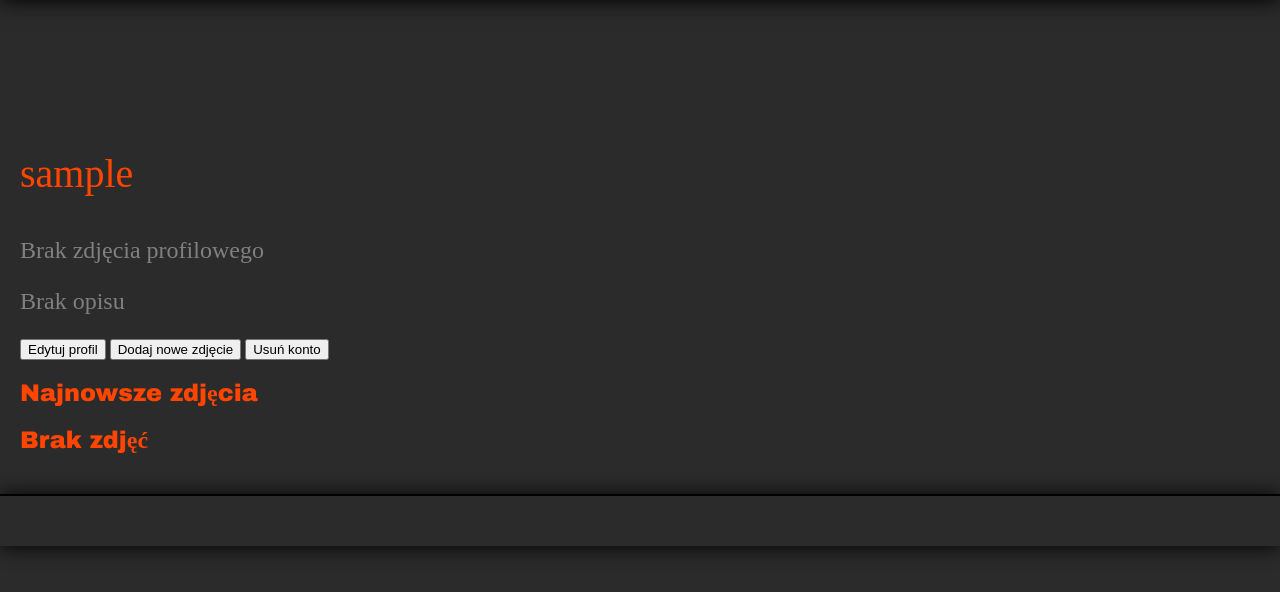
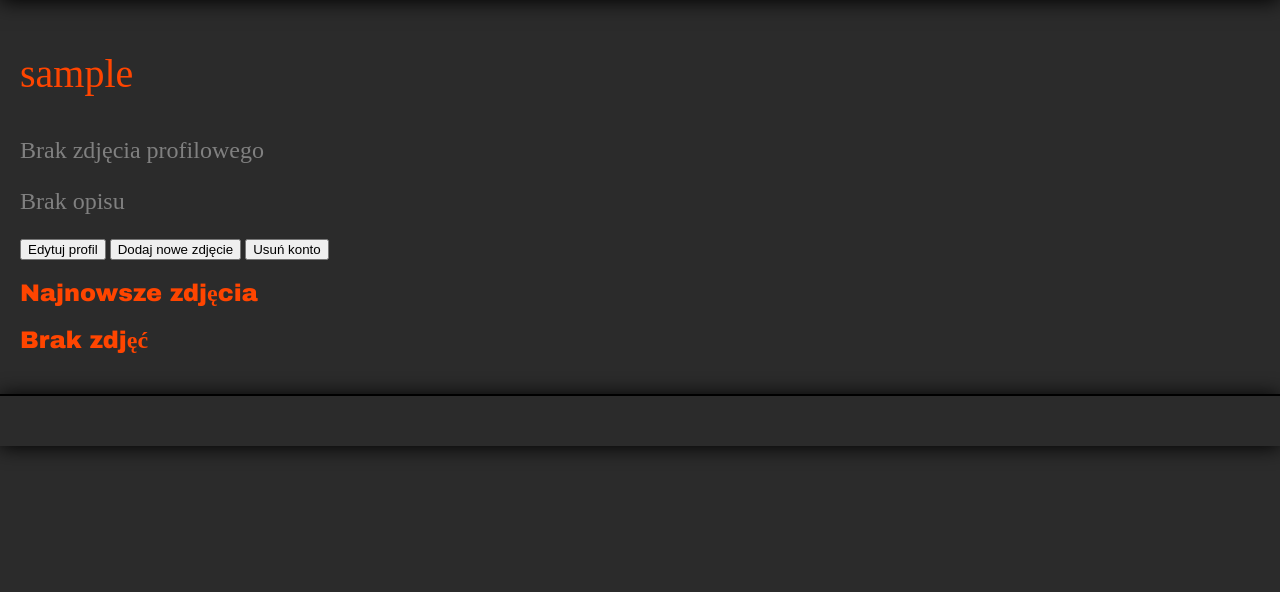
Before and after one commit to DorotaStaszczuk/SilverFox, a Django app: page /user/1/ in a window 1280 px wide. Shown: the part 97-689 px from the top of the page. Run offline with Django 3.2, Linux system fonts and the light colour scheme; the visitor is signed in with stand-in values (Sample User, id 1); data comes from the database, SQL or seed files in the repository; data that the repository does not hold is empty.

Commit message:
padding changed on user profile

```diff
--- a/SilverFox/static/css/style.css
+++ b/SilverFox/static/css/style.css
@@ -119,7 +119,7 @@ a:active {
 }
 
 #bb {
-    padding-top: 100px;
+    padding-top: 0px;
 }
 
 div {
```
